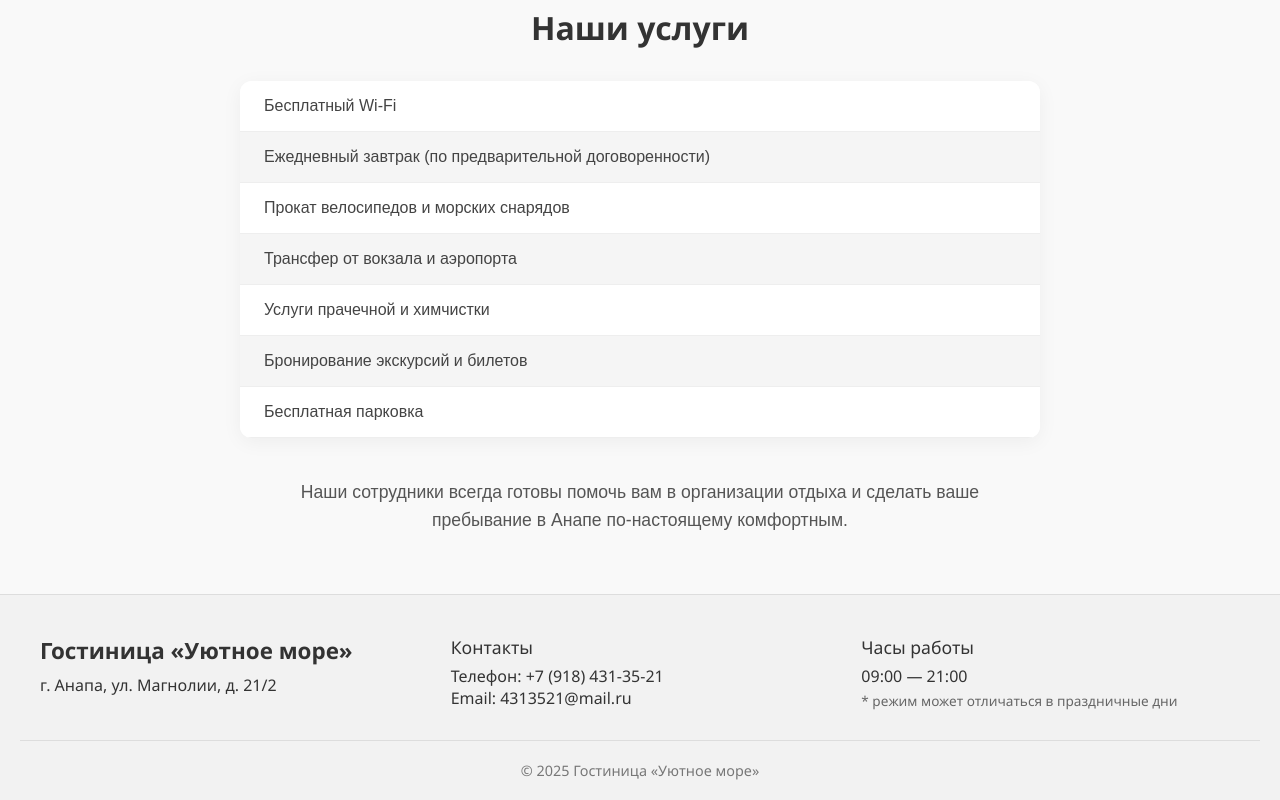
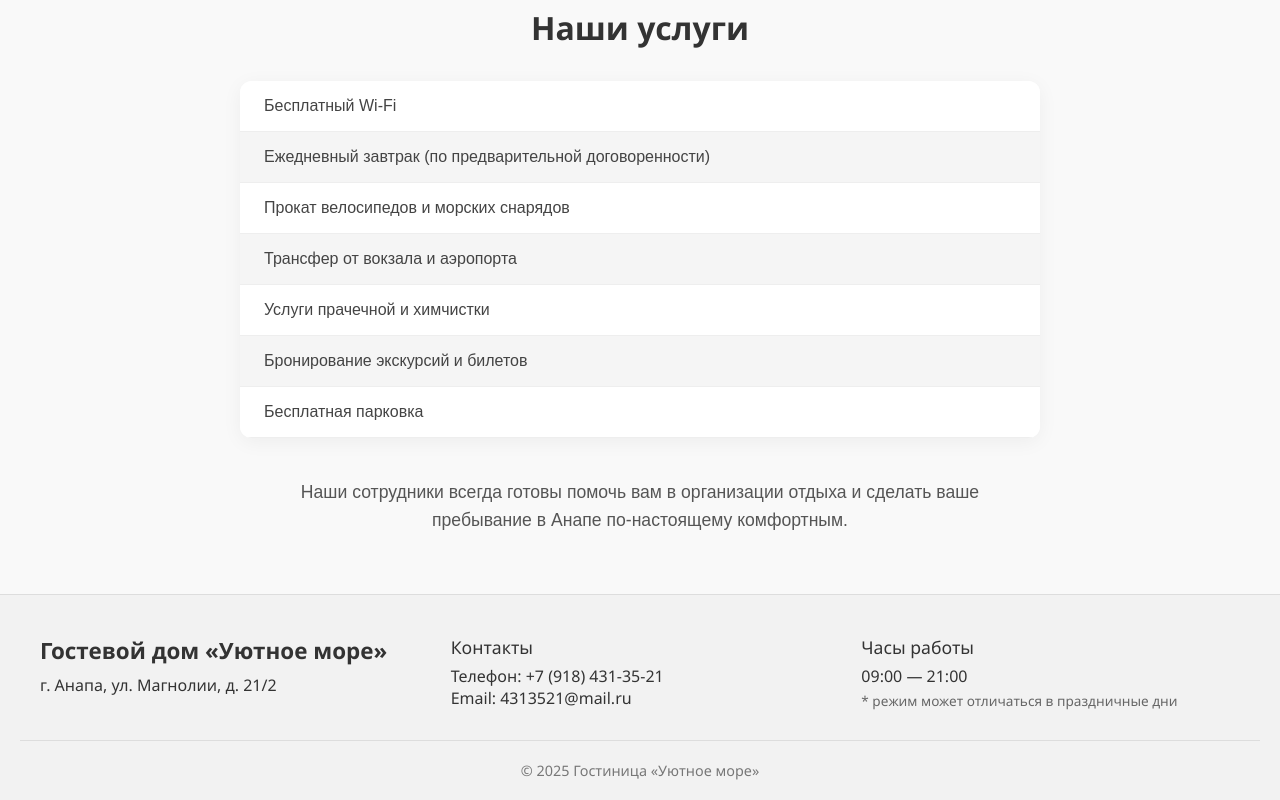
Before and after one commit to GreyMullet/anapa-r, a Next.js app: page / in a window 1280 px wide. Shown: the part 4049-4849 px from the top of the page. Built offline with nearby package versions, Linux system fonts and the light colour scheme.

Commit message:
footer label changed

```diff
--- a/package.json
+++ b/package.json
@@ -3,7 +3,7 @@
   "version": "0.1.0",
   "private": true,
   "scripts": {
-    "dev": "next dev --turbopack",
+    "dev": "next dev",
     "build": "next build",
     "start": "next start",
     "lint": "next lint"
--- a/src/app/footer/ui/Footer.tsx
+++ b/src/app/footer/ui/Footer.tsx
@@ -5,7 +5,7 @@ export const Footer=()=>{
     <footer className={styles.footer} id="contacts">
       <div className={styles.container}>
         <div className={styles.infoBlock}>
-          <h3 className={styles.title}>Гостиница «Уютное море»</h3>
+          <h3 className={styles.title}>Гостевой дом «Уютное море»</h3>
           <p className={styles.address}>г. Анапа, ул. Магнолии, д. 21/2</p>
         </div>
 
```
Also changed, not shown: src/app/rooms/[slug]/page.tsx (+5 -2 lines), 1 other file (tests, documents, lock files or other folders).
